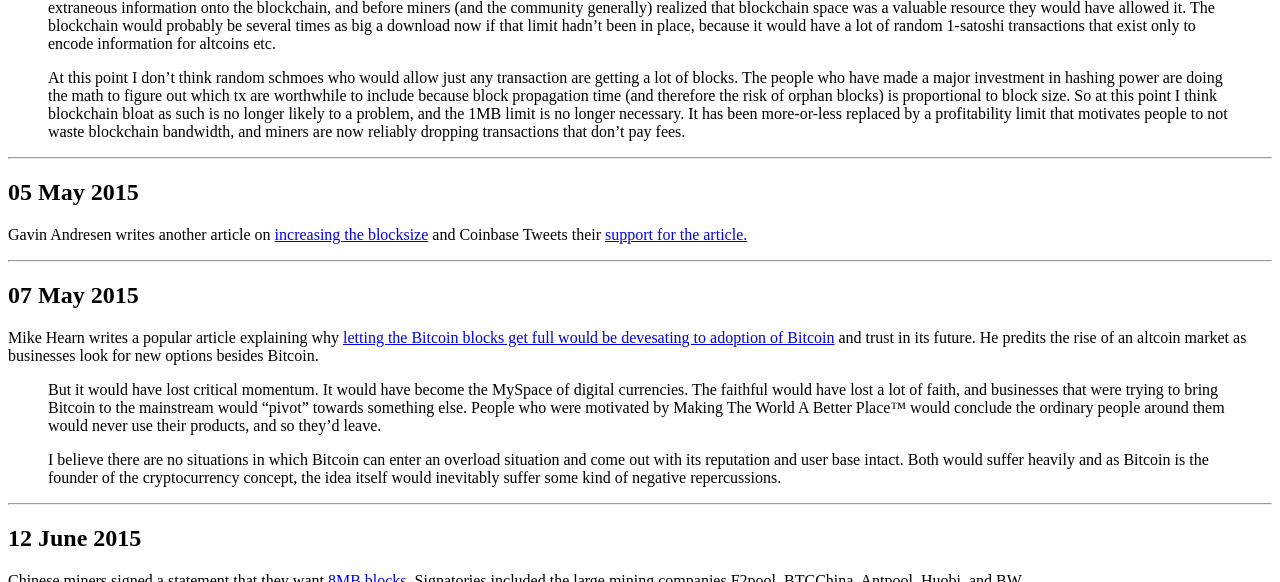
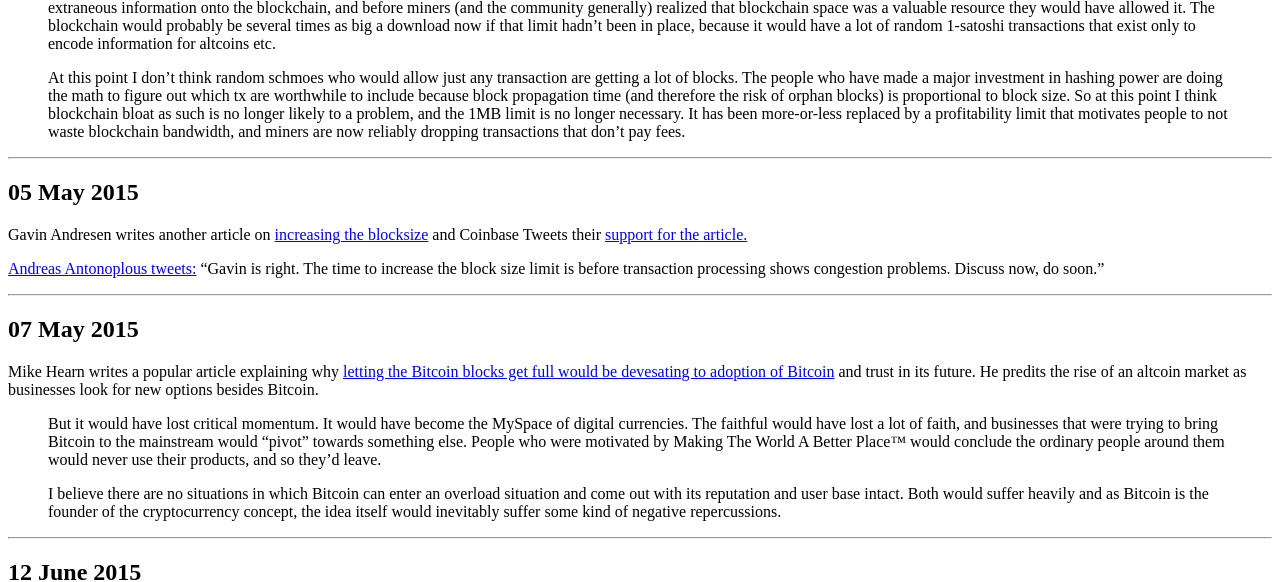
Before and after one commit to derykmakgill/website, a Jekyll site: the page built from testbtc.md, in a window 1280 px wide and 900 px high, scrolled down 20227 px, cut to the strip 0-582 px from the top of the window. Built offline with Jekyll 4.4.1, drawn with Linux system fonts in a browser that asks for light colours; a script that is not in the unit is left out.

Commit message:
Update testbtc.md

```diff
--- a/testbtc.md
+++ b/testbtc.md
@@ -1168,6 +1168,8 @@
 
 Gavin Andresen writes another article on [increasing the blocksize](http://gavinandresen.ninja/block-size-and-miner-fees-again) and Coinbase Tweets their [support for the article.](https://twitter.com/coinbase/status/595741967759335426)
 
+[Andreas Antonoplous tweets:](https://twitter.com/aantonop/status/595601619581964289) "Gavin is right. The time to increase the block size limit is before transaction processing shows congestion problems. Discuss now, do soon."
+
 ---
 
 ## 07 May 2015
```
